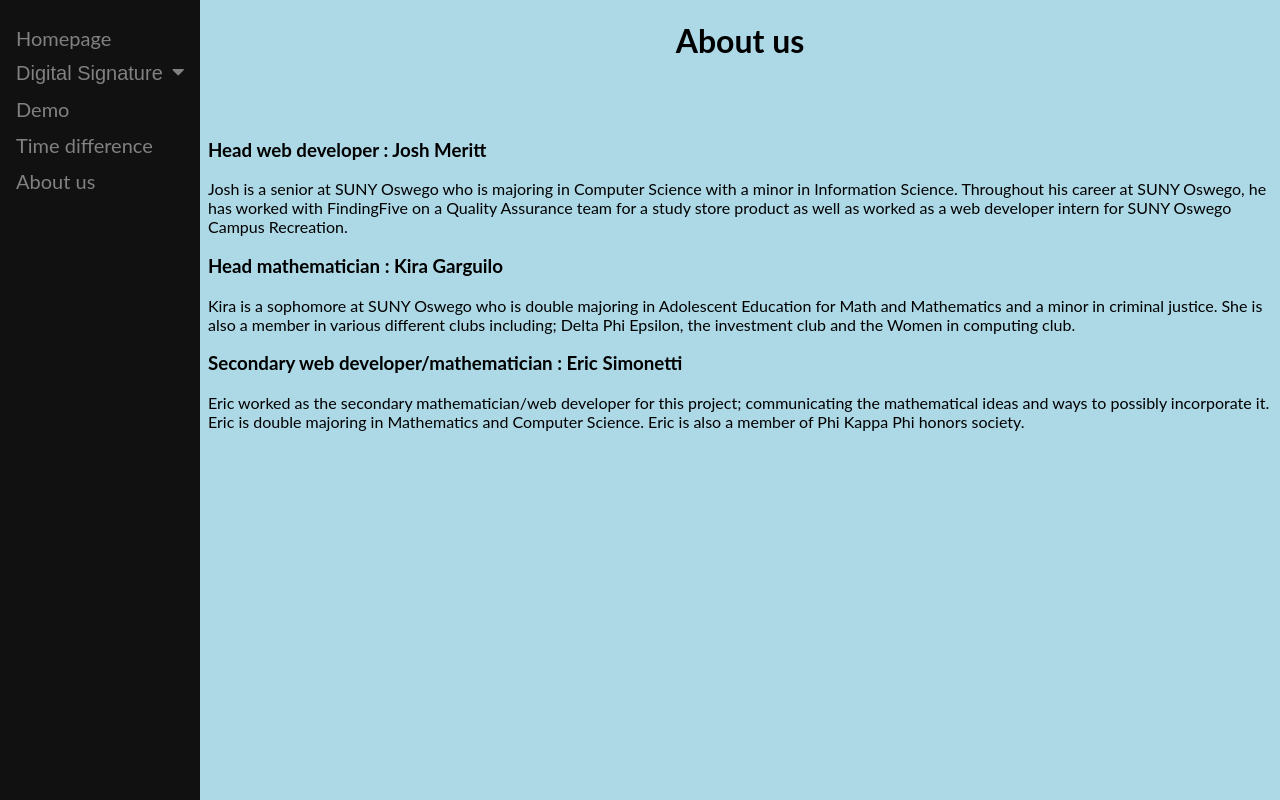
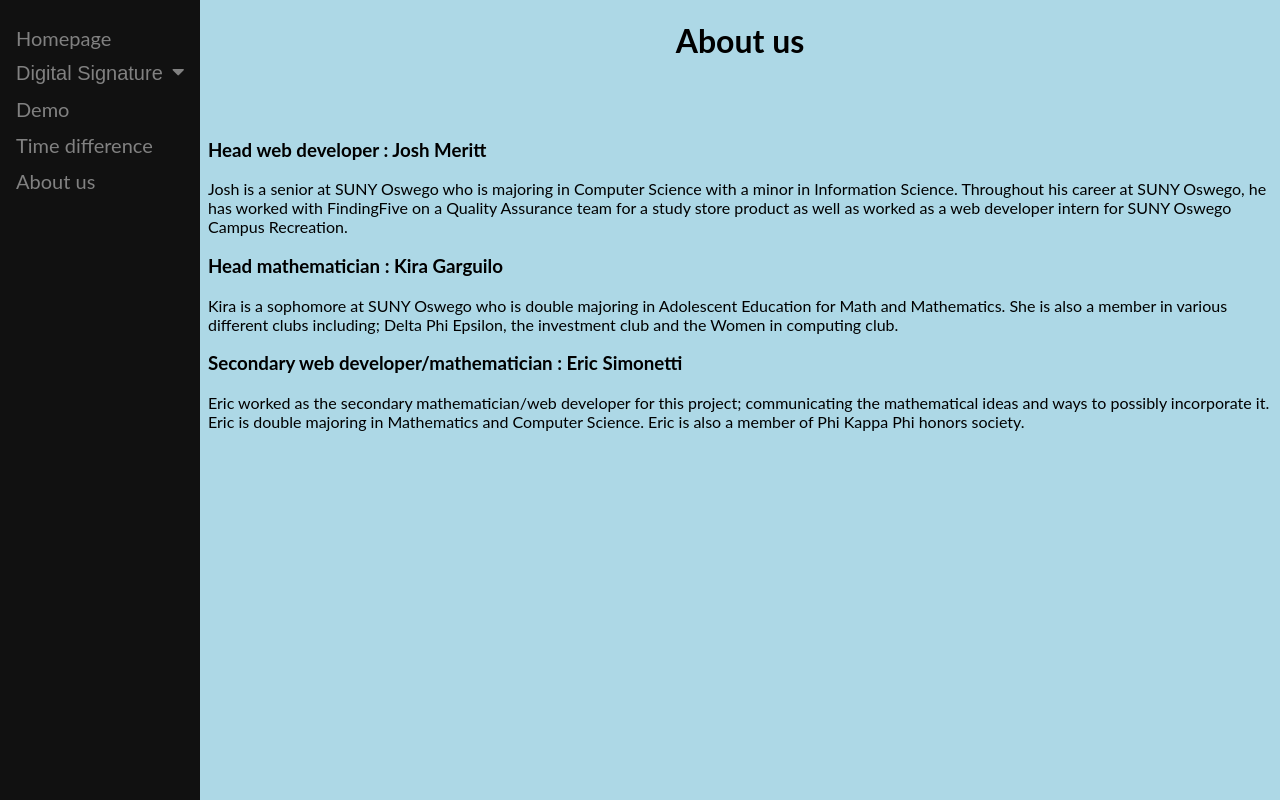
Before and after one commit to M3ritt/Digital-Signatures, a Flask app: page /about_us in a window 1280 px wide. Run offline with Flask 2, Linux system fonts and the light colour scheme.

Commit message:
Update about_us.html
Removed incorrect information about a minor.

```diff
--- a/templates/about_us.html
+++ b/templates/about_us.html
@@ -38,7 +38,7 @@
         worked as a web developer intern for SUNY Oswego Campus Recreation.
 
         <h3> Head mathematician : Kira Garguilo</h3>
-        Kira is a sophomore at SUNY Oswego who is double majoring in Adolescent Education for Math and Mathematics and a minor in criminal justice.
+        Kira is a sophomore at SUNY Oswego who is double majoring in Adolescent Education for Math and Mathematics.
         She is also a member in various different clubs including; Delta Phi Epsilon, the investment club and the Women in computing club.
 
         <h3> Secondary web developer/mathematician : Eric Simonetti</h3>
```
